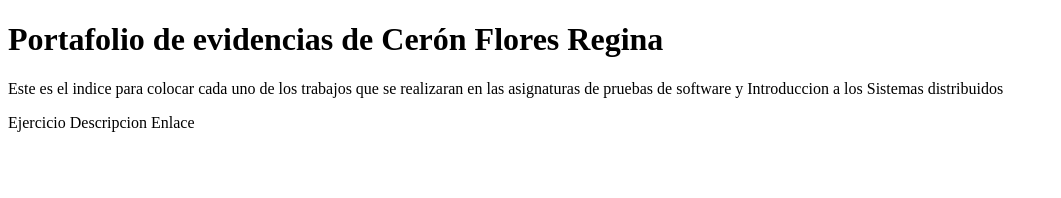
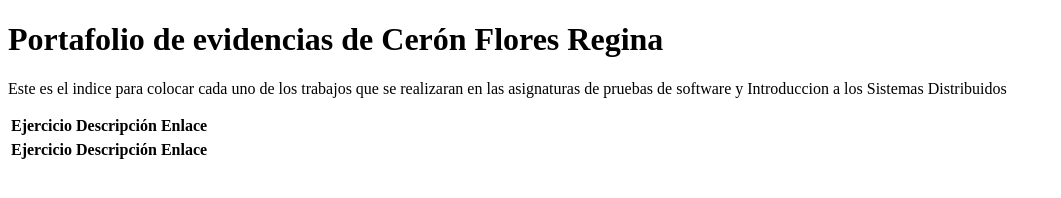
Before and after one commit to Regina-Ceron189/2026-PS-ISD-CeronFloresRegina, a plain HTML site: page index.html in a window 1280 px wide. Shown: the whole page, without its empty margins (0-1061 px from the left). Drawn offline with Linux system fonts and the light colour scheme.

Commit message:
ISD peticiones get

```diff
--- a/index.html
+++ b/index.html
@@ -10,25 +10,29 @@
         <div class="content">
             <div class="titulo">
                 <h1>Portafolio de evidencias de Cerón Flores Regina</h1>
-                <p>Este es el indice para colocar cada uno de los trabajos que se realizaran en las asignaturas de pruebas de software y Introduccion a los Sistemas distribuidos</p>
+                <p>Este es el indice para colocar cada uno de los trabajos que se realizaran en las asignaturas de pruebas de software y Introduccion a los Sistemas Distribuidos</p>
+         </div>
 
-            </div>
             <div class="tablas">
-                <div class="tablaps" >
+                <table class="tablaps">
                     <thead>
                         <tr>
                             <th>Ejercicio</th>
-                            <th>Descripcion</th>
+                            <th>Descripción</th>
                             <th>Enlace</th>
                         </tr>
                     </thead>
-                    </table>
-                    <table class="tablaisd">
-                        <thead>
-                            <tr></tr>
-                        </thead>
-                    </table>
-                </div></div>
+                </table>
+                <table class="tablaisd">
+                    <thead>
+                        <tr>
+                            <th>Ejercicio</th>
+                            <th>Descripción</th>
+                            <th>Enlace</th>
+                        </tr>
+                    </thead>
+                </table>
+            </div>
         </div>
     </div>
 </body>
```
Also changed, not shown: ISD/PrimerParcial/01cliente.js (added, +31 -0 lines), ISD/PrimerParcial/package.json (added, +16 -0 lines).
